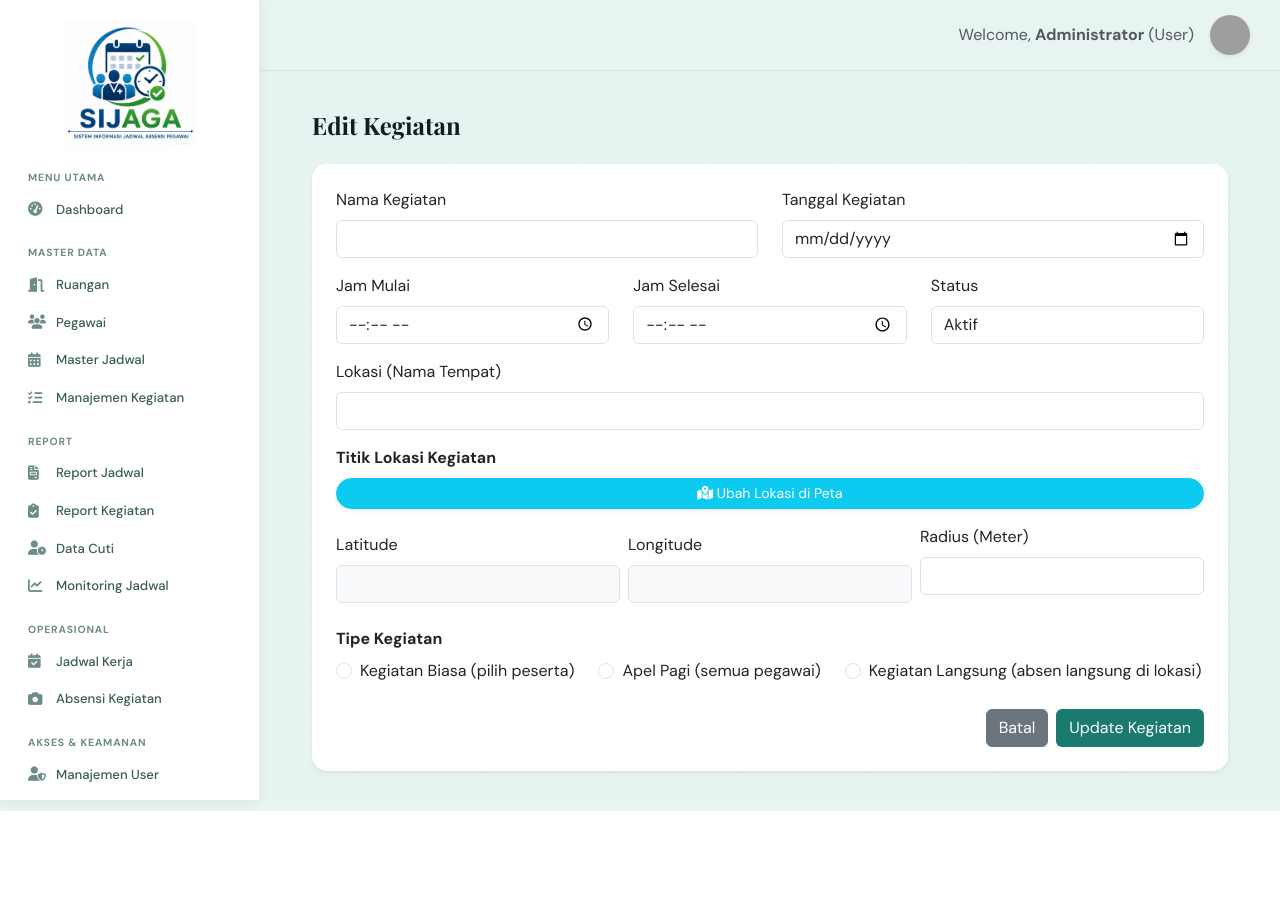
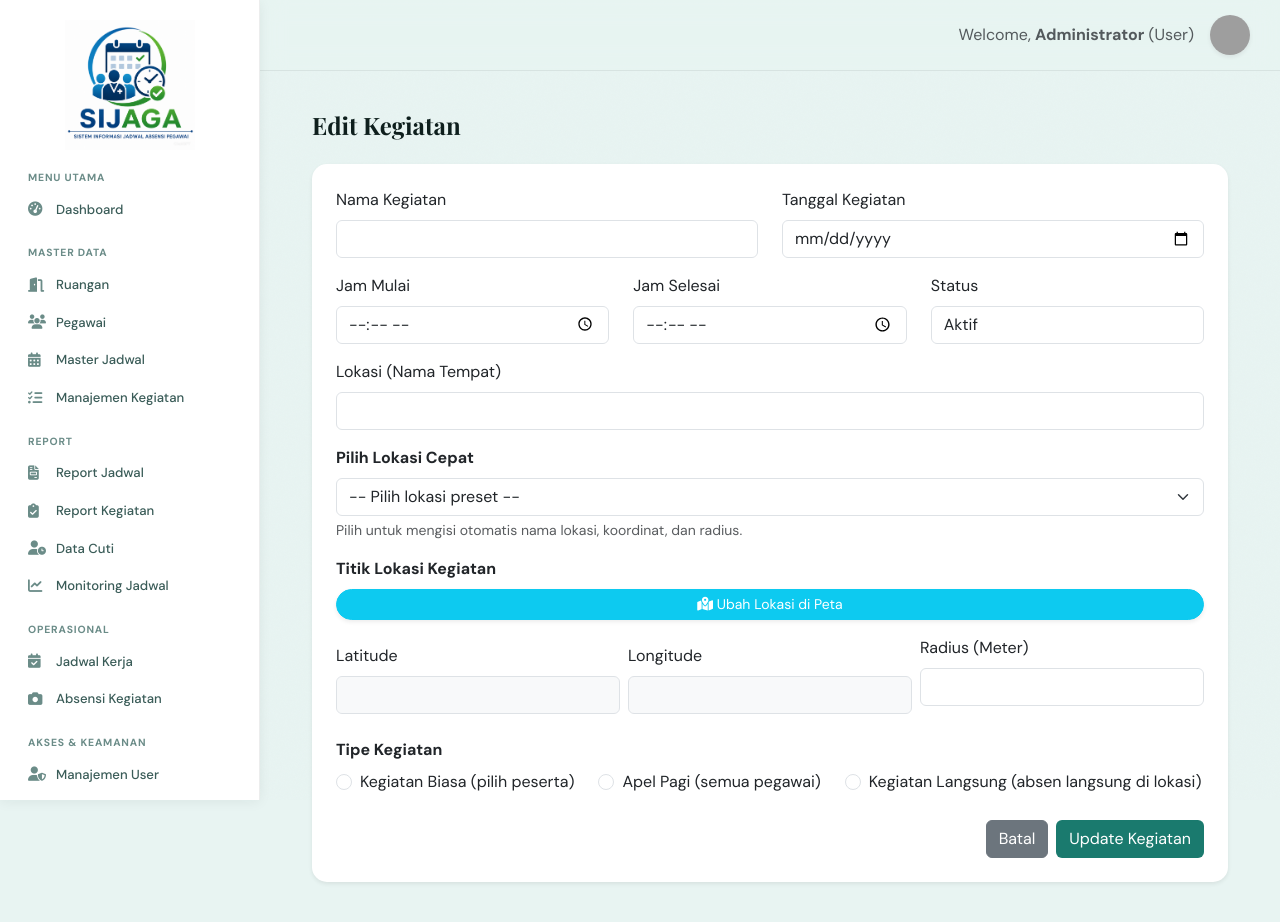
Before and after one commit to Robbialbert87/website-absen, a Laravel app: template resources/views/kegiatan/edit.blade.php in a window 1280 px wide. Before the commit the page ends 811 px from the top, so only its background shows below. Run offline with Laravel 12, Linux system fonts and the light colour scheme; the template is opened without the code that fills it, so the values that code supplies are empty; a user stored in the database is signed in; data comes from the database, SQL or seed files in the repository; some libraries are stand-ins or nearby versions; some web fonts are replaced; grey boxes are pictures that could not be loaded.

Commit message:
feat: tambah preset lokasi cepat di edit kegiatan

```diff
--- a/resources/views/kegiatan/edit.blade.php
+++ b/resources/views/kegiatan/edit.blade.php
@@ -75,6 +75,21 @@
                         <label class="form-label">Lokasi (Nama Tempat)</label>
                         <input type="text" name="lokasi" class="form-control" required value="{{ old('lokasi', $kegiatan->lokasi) }}">
                     </div>
+                </div>
+
+                {{-- === PILIHAN LOKASI CEPAT (PRESET) === --}}
+                <div class="mb-3">
+                    <label class="form-label fw-bold">Pilih Lokasi Cepat</label>
+                    <select id="preset-location" class="form-select" aria-label="Pilih lokasi preset">
+                        <option value="">-- Pilih lokasi preset --</option>
+                        <option value="rsud" data-lat="-1.6411802" data-lng="103.5793161" data-radius="100" data-nama="RSUD H. Abdul Manap Kota Jambi">
+                            RSUD H. Abdul Manap Kota Jambi
+                        </option>
+                        <option value="kantor_walikota" data-lat="-1.622350" data-lng="103.592600" data-radius="100" data-nama="Kantor Wali Kota Jambi">
+                            Kantor Wali Kota Jambi
+                        </option>
+                    </select>
+                    <div class="form-text">Pilih untuk mengisi otomatis nama lokasi, koordinat, dan radius.</div>
                 </div>
 
                 {{-- === BAGIAN PETA & KOORDINAT === --}}
@@ -299,6 +314,31 @@ document.addEventListener("DOMContentLoaded", function() {
 
     updateGmapsLink();
 
+    // === PRESET LOKASI CEPAT ===
+    const presetSelect = document.getElementById('preset-location');
+    const inputLokasi = document.querySelector('input[name="lokasi"]');
+
+    presetSelect.addEventListener('change', function() {
+        const option = this.options[this.selectedIndex];
+        if (!option.value) return;
+
+        const lat = option.dataset.lat;
+        const lng = option.dataset.lng;
+        const radius = option.dataset.radius;
+        const nama = option.dataset.nama;
+
+        inputLat.value = lat;
+        inputLon.value = lng;
+        inputRadius.value = radius;
+        inputLokasi.value = nama;
+
+        if (mapInitialized && map && marker && circle) {
+            placeMarker(parseFloat(lat), parseFloat(lng));
+        }
+        updateGmapsLink();
+        this.value = '';
+    });
+
     // === TIPE KEGIATAN TOGGLE ===
     const tipeKegiatan = document.getElementById('tipe_kegiatan');
     const pegawaiSelection = document.getElementById('pegawai-selection');
```
